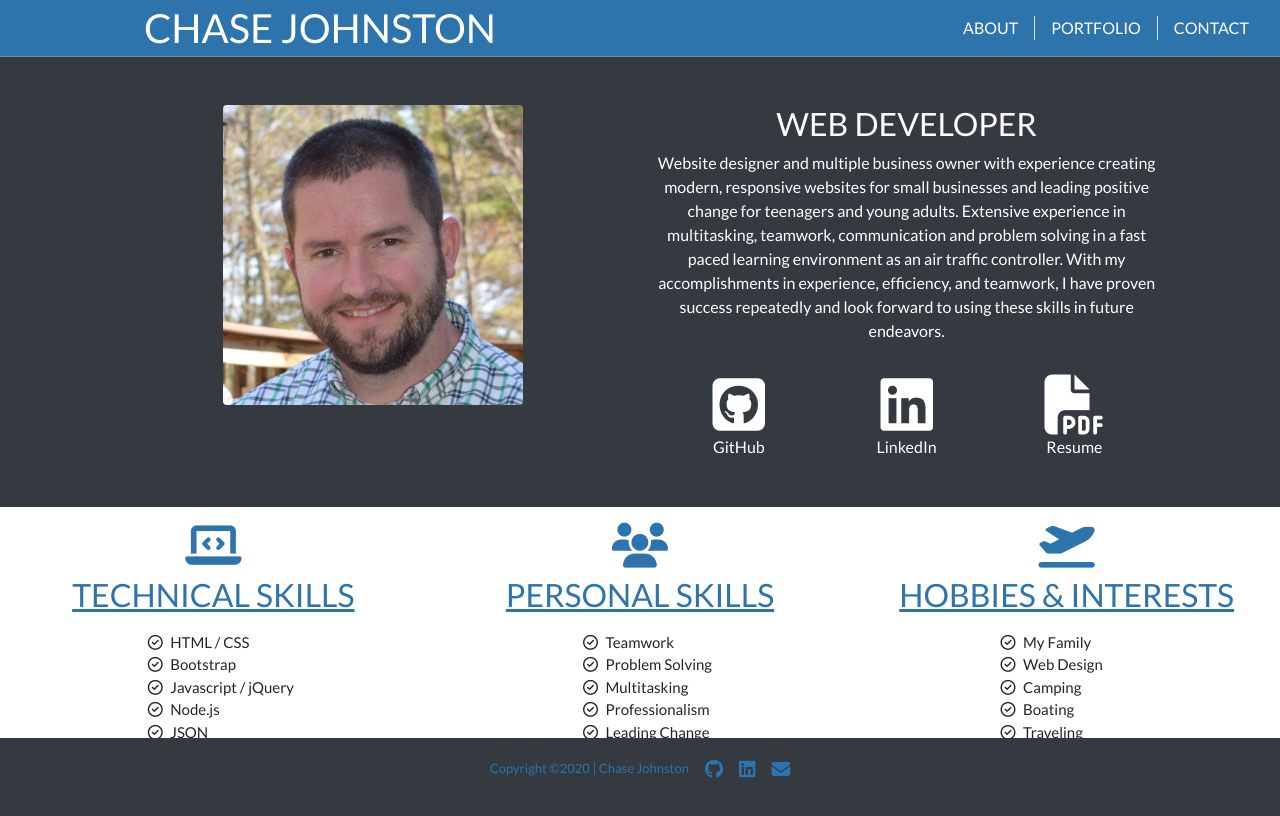
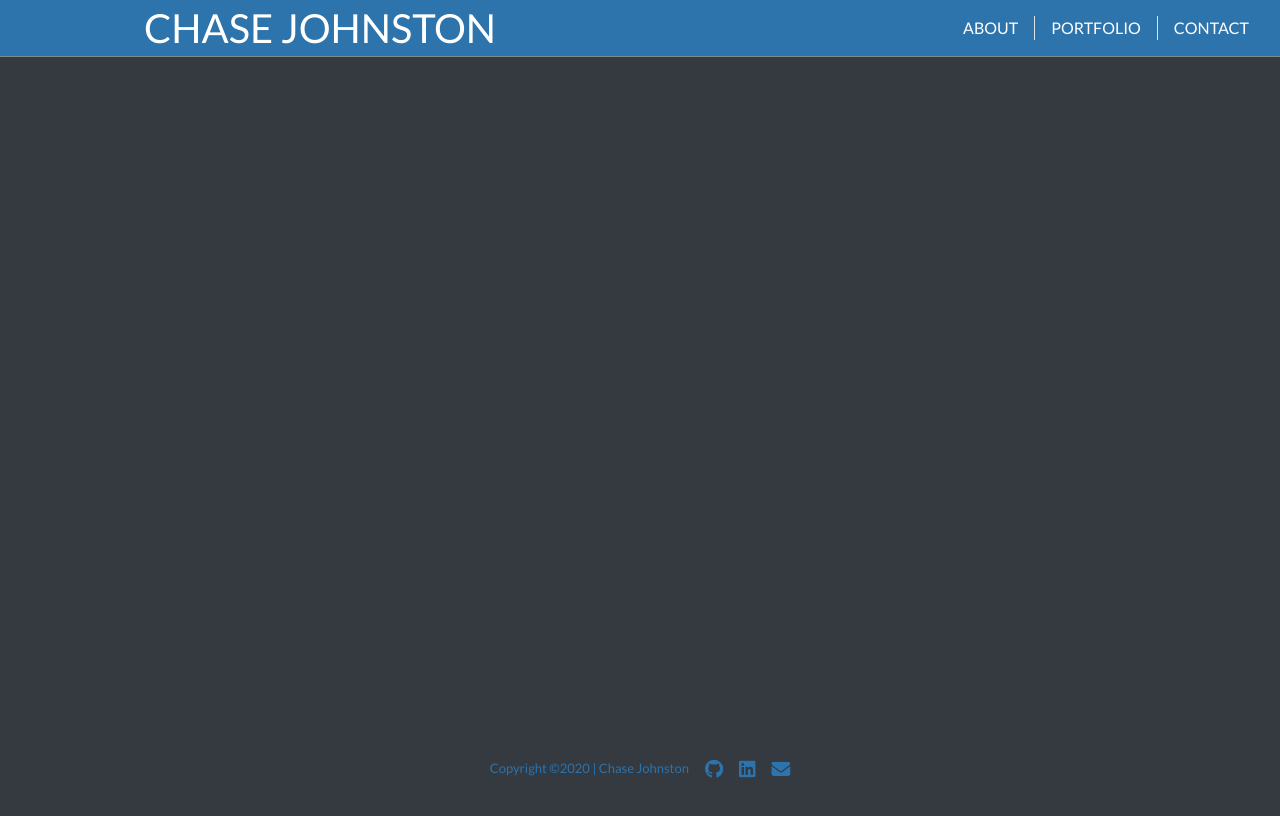
Before and after one commit to johnstoc13/react-portfolio, a React (Create React App) app: page / in a window 1280 px wide. Shown: the top 816 px of the page. Built offline with nearby package versions, Linux system fonts and the light colour scheme.

Commit message:
possible fix

```diff
--- a/src/App.js
+++ b/src/App.js
@@ -12,10 +12,10 @@
       <div>
         <Nav />
         <Switch>
-          <Route exact path="/" component={Home} />
-          <Route exact path="/home" component={Home} />
-          <Route exact path="/portfolio" component={Portfolio} />
-          <Route exact path="/contact" component={Contact} />
+          <Route exact path="/react-portfolio/" component={Home} />
+          <Route exact path="/react-portfolio/home" component={Home} />
+          <Route exact path="/react-portfolio/portfolio" component={Portfolio} />
+          <Route exact path="/react-portfolio/contact" component={Contact} />
         </Switch>
         <Footer />
       </div>
```
Also changed, not shown: 6 other files (tests, documents, lock files or other folders).
